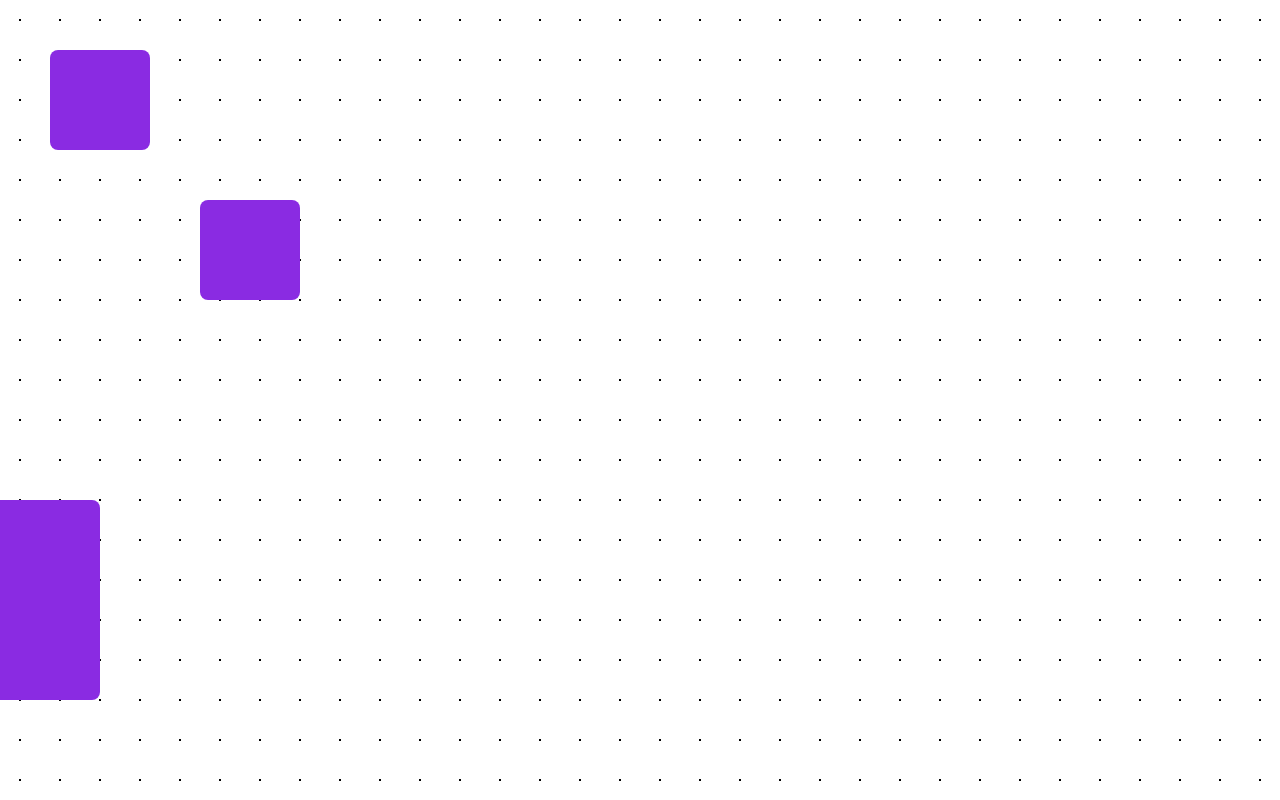
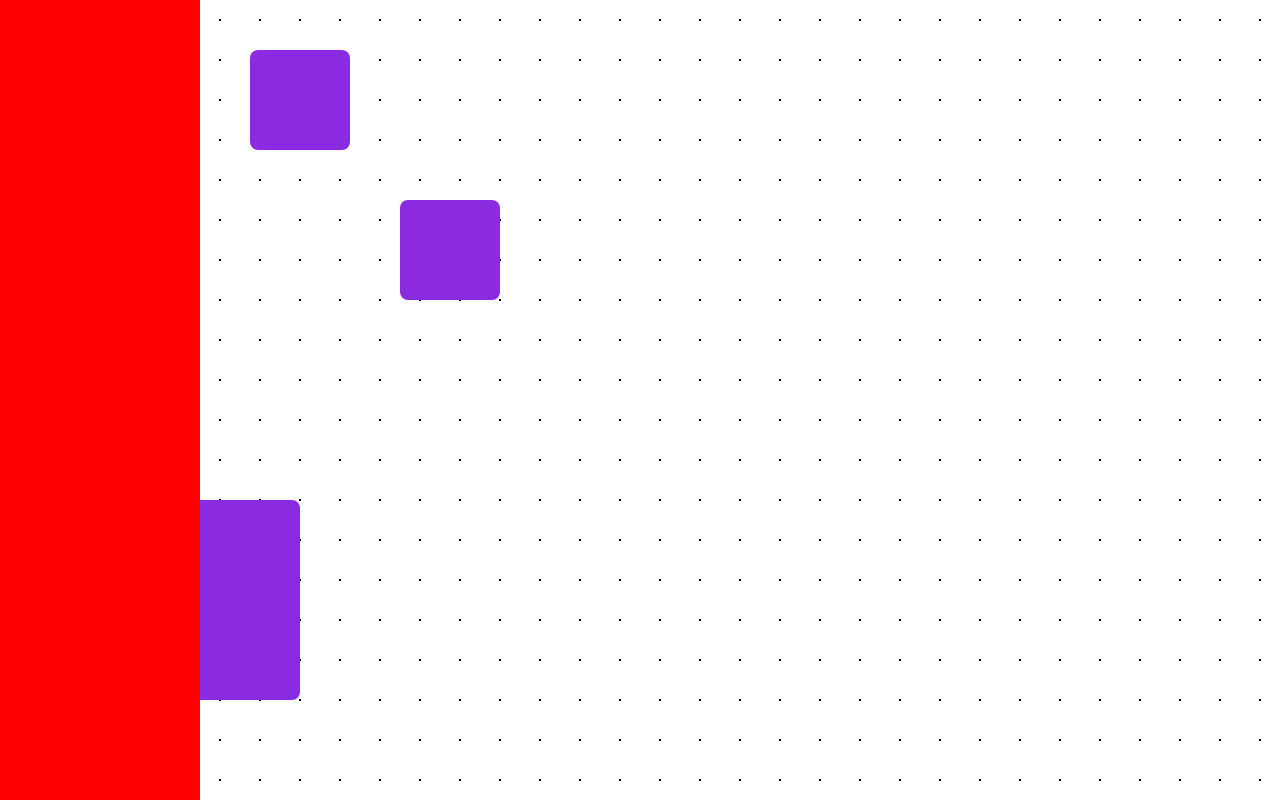
Before and after one commit to LilCSharp/nephele, a React (Create React App) app: page / in a window 1280 px wide. Built offline with nearby package versions, Linux system fonts and the light colour scheme.

Commit message:
Added poc navbar and fit to main container

```diff
--- a/src/App.tsx
+++ b/src/App.tsx
@@ -1,9 +1,13 @@
 import './App.css';
 import Diagram from './DiagramContainer';
+import NavBar from './Navbar';
 
 function App() {
   return (
-    <Diagram></Diagram>
+    <div>
+      <NavBar></NavBar>
+      <Diagram></Diagram>
+    </div>
   );
 }
 
--- a/src/Diagram.css
+++ b/src/Diagram.css
@@ -1,4 +1,13 @@
 .diagram-body {
-    background-size: 40px 40px;
-    background-image: radial-gradient(circle, #000000 1px, rgba(0, 0, 0, 0) 1px);
-  }
+  background-size: 40px 40px;
+  background-image: radial-gradient(circle, #000000 1px, rgba(0, 0, 0, 0) 1px);
+}
+
+.diagram-container-wrapper {
+  width: calc(100% - 200px);
+  height: 100%;
+  top: 0;
+  left: 200px;
+  position: fixed;
+  overflow: clip;
+}
--- a/src/DiagramContainer.tsx
+++ b/src/DiagramContainer.tsx
@@ -71,13 +71,6 @@ const Diagram: React.FC = () => {
             id="global-board"
             className="diagram-body diagram-container-wrapper"
             style={{
-                position: 'absolute',
-                top: 0,
-                left: 0,
-                width: '100%',
-                height: '100%',
-                display: 'flex',
-                overflow: 'clip',
                 backgroundPositionX: `${backgroundPosition.x}px`,
                 backgroundPositionY: `${backgroundPosition.y}px`,
             }}
--- /dev/null
+++ b/src/Navbar.css
@@ -0,0 +1,8 @@
+.sidebar {
+    background-color: red;
+    width: 200px;
+    height: 100%;
+    position: fixed;
+    top: 0;
+    left: 0;
+}
--- /dev/null
+++ b/src/Navbar.tsx
@@ -0,0 +1,11 @@
+import React, { CSSProperties } from "react";
+import "./Navbar.css";
+
+const NavBar: React.FC = () => {
+    return (
+        <div className="sidebar">
+        </div>
+    );
+}
+
+export default NavBar;
```
